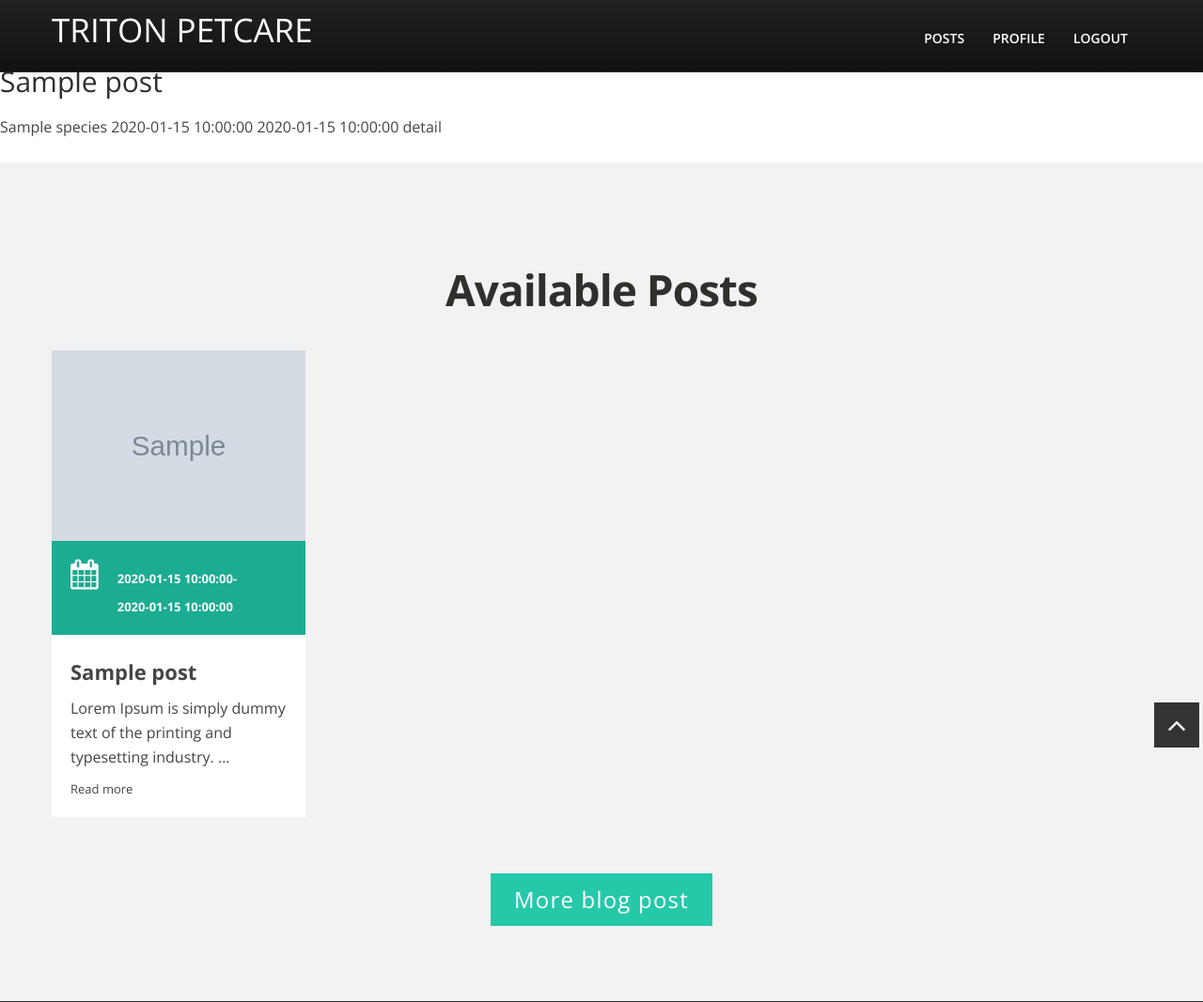
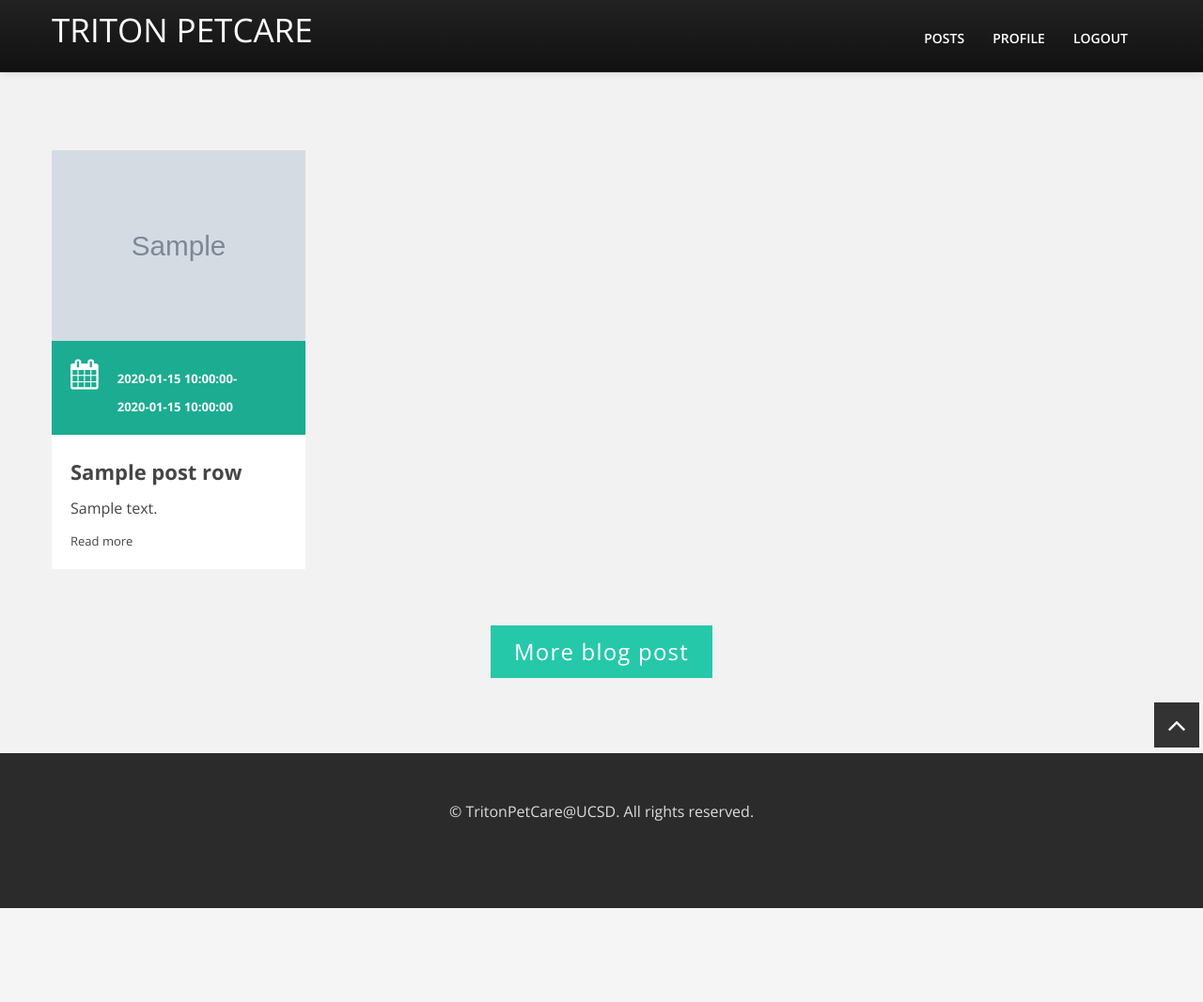
Before and after one commit to UCSD-CSE-210/tritonPetCare, a Flask app: template PetCare/templates/list_posts.html in a window 1280 px wide. Shown: the top 1067 px of the page at 94% size. After the commit the page ends 967 px from the top, so only its background shows below. Run offline with Flask 2, Linux system fonts and the light colour scheme; the visitor is signed in with stand-in values (Sample User, id 1); the template is opened without the code that fills it: most values are stand-ins (such as "Sample title", 1, 10 or a date in 2020); grey boxes marked "Sample" are stand-in pictures.

Commit message:
clean up list posts html

```diff
--- a/PetCare/blueprints/Daos/PostDao.py
+++ b/PetCare/blueprints/Daos/PostDao.py
@@ -19,7 +19,7 @@ class PostDao(Dao):
 
 	def list_all_posts(self, reputation):
 		db = self.get_db()
-		respond = db.execute("SELECT id, name, species, start_date, end_date, image1 FROM posts WHERE criteria<=:reputation", {'reputation': reputation})
+		respond = db.execute("SELECT id, name, species, start_date, end_date, image1, notes FROM posts WHERE criteria<=:reputation", {'reputation': reputation})
 		return respond.fetchall()
 
 	def add_post(self, postInfo):
--- a/PetCare/templates/list_posts.html
+++ b/PetCare/templates/list_posts.html
@@ -1,22 +1,12 @@
 {% extends "layout.html" %}
 {% block body %}
-    {% if session.logged_in %}
-        <ul class=posts>
-            {% for post in posts %}
-                <li><h2>{{ post.name }}</h2>
-                    {{ post.species + '\t' + post.start_date|string + '\t' + post.end_date|string }}
-                    <a href="{{ url_for('PetCare.view_post') + '?postId=' + post.id|string }}">detail</a>
-                    {% else %}
-            {% endfor %}
-        </ul>
-    {% endif %}
-
     <section id="blog" class="section">
 		<div class="container">
-			<h4>Available Posts</h4>
-			<!-- Three columns -->
+        {% for post_row in posts | batch(4, '&nbsp;') %}
             <div class="row">
-                {% for post in posts %}
+            {% set outer_loop = loop %}
+            {% for post in post_row %}
+            {% if (outer_loop.index - 1) * 4 + loop.index <= posts|length %}
                 <div class="span3">
                     <div class="home-post">
                         <div class="post-image">
@@ -26,38 +16,20 @@
                             <i class="icon-calendar icon-2x"></i>
                             <span class="date">{{post.start_date|string}}-</span>
                             <span class="date">{{post.end_date|string}}</span>
-    {#							<span class="tags"><a href="#">Design</a>, <a href="#">Blog</a></span>#}
                         </div>
                         <div class="entry-content">
                             <h5><strong><a href="#">{{ post.name }}</a></strong></h5>
                             <p>
-                                    Lorem Ipsum is simply dummy text of the printing and typesetting industry. &hellip;
+                                {{ post.notes }}
                             </p>
-                                <a href="#" class="more">Read more</a>
+                            <a href="{{ url_for('PetCare.view_post') + '?postId=' + post.id|string }}" class="more">Read more</a>
                         </div>
                     </div>
                 </div>
+            {% endif%}
             {% endfor %}
-{#				<div class="span3">#}
-{#					<div class="home-post">#}
-{#						<div class="post-image">#}
-{#							<img class="max-img" src="../static/Maxim/img/blog/img4.jpg" alt="" />#}
-{#						</div>#}
-{#						<div class="post-meta">#}
-{#							<i class="icon-file icon-2x"></i>#}
-{#							<span class="date">June 27, 2013</span>#}
-{#							<span class="tags"><a href="#">News</a>, <a href="#">Tutorial</a></span>#}
-{#						</div>#}
-{#						<div class="entry-content">#}
-{#							<h5><strong><a href="#">Free icon set</a></strong></h5>#}
-{#							<p>#}
-{#								Lorem Ipsum is simply dummy text of the printing and typesetting industry. &hellip;#}
-{#							</p>#}
-{#							<a href="#" class="more">Read more</a>#}
-{#						</div>#}
-{#					</div>#}
-{#				</div>#}
             </div>
+        {% endfor %}
 			<div class="blankdivider30"></div>
 			<div class="aligncenter">
 				<a href="#" class="btn btn-large btn-theme">More blog post</a>
```
Lines whose indentation alone changed are shown as unchanged.
